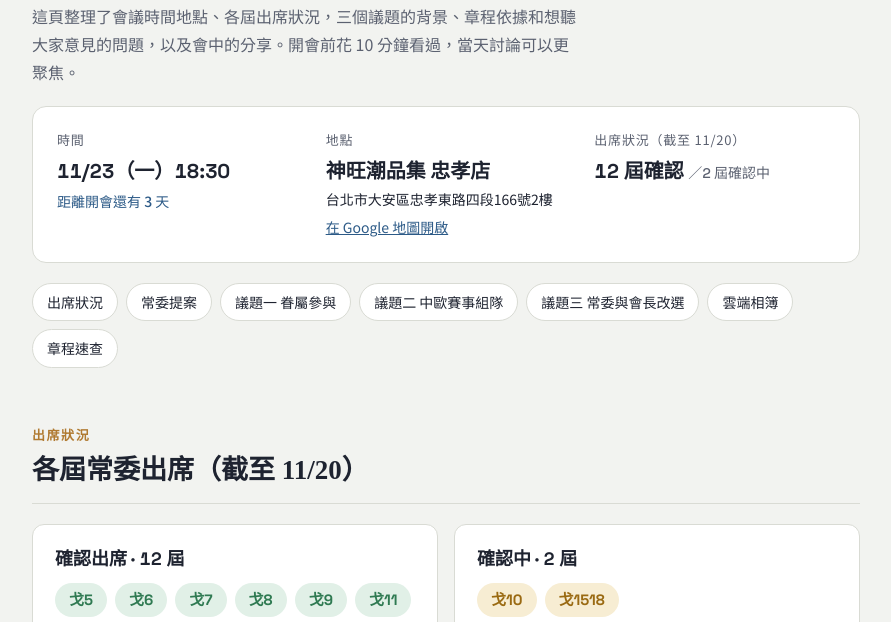
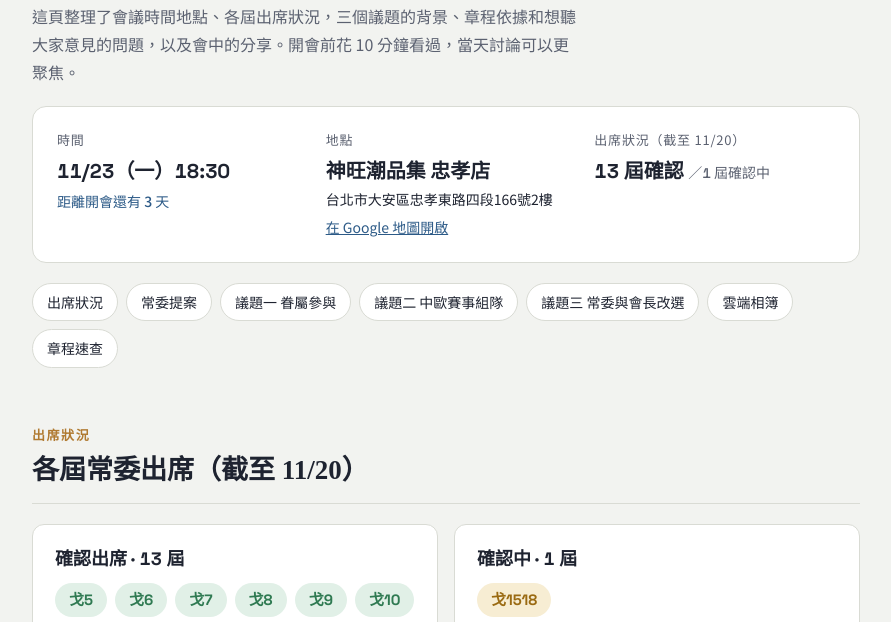
Before and after one commit to willleester/ntuemba-gobi-meeting, a plain HTML site: page index.html in a window 1280 px wide. Shown: the part 141-763 px from the top of the page, without its empty margins (194-1085 px from the left). Drawn offline with Linux system fonts and the light colour scheme.

Commit message:
戈10 確認出席
Co-Authored-By: Claude Opus 5.5 <noreply@anthropic.com>

```diff
--- a/index.html
+++ b/index.html
@@ -148,7 +148,7 @@ footer{margin-top:56px;padding-top:16px;border-top:1px solid var(--line);font-si
     </div>
     <div>
       <div class="k">出席狀況（截至 11/20）</div>
-      <div class="v"><span class="num">12</span> 屆確認 <small>／<span class="num">2</span> 屆確認中</small></div>
+      <div class="v"><span class="num">13</span> 屆確認 <small>／<span class="num">1</span> 屆確認中</small></div>
     </div>
   </div>
 
@@ -171,12 +171,12 @@ footer{margin-top:56px;padding-top:16px;border-top:1px solid var(--line);font-si
   </div>
   <div class="grid2">
     <div class="box">
-      <h3>確認出席 <span class="num">· 12 屆</span></h3>
-      <div class="gens"><span class="chip ok gen-chip">戈5</span><span class="chip ok gen-chip">戈6</span><span class="chip ok gen-chip">戈7</span><span class="chip ok gen-chip">戈8</span><span class="chip ok gen-chip">戈9</span><span class="chip ok gen-chip">戈11</span><span class="chip ok gen-chip">戈12</span><span class="chip ok gen-chip">戈13</span><span class="chip ok gen-chip">戈14</span><span class="chip ok gen-chip">戈19</span><span class="chip ok gen-chip">戈20</span><span class="chip ok gen-chip">戈21</span></div>
+      <h3>確認出席 <span class="num">· 13 屆</span></h3>
+      <div class="gens"><span class="chip ok gen-chip">戈5</span><span class="chip ok gen-chip">戈6</span><span class="chip ok gen-chip">戈7</span><span class="chip ok gen-chip">戈8</span><span class="chip ok gen-chip">戈9</span><span class="chip ok gen-chip">戈10</span><span class="chip ok gen-chip">戈11</span><span class="chip ok gen-chip">戈12</span><span class="chip ok gen-chip">戈13</span><span class="chip ok gen-chip">戈14</span><span class="chip ok gen-chip">戈19</span><span class="chip ok gen-chip">戈20</span><span class="chip ok gen-chip">戈21</span></div>
     </div>
     <div class="box">
-      <h3>確認中 <span class="num">· 2 屆</span></h3>
-      <div class="gens"><span class="chip wait gen-chip">戈10</span><span class="chip wait gen-chip">戈1518</span></div>
+      <h3>確認中 <span class="num">· 1 屆</span></h3>
+      <div class="gens"><span class="chip wait gen-chip">戈1518</span></div>
     </div>
   </div>
   <div class="box sand">
```
